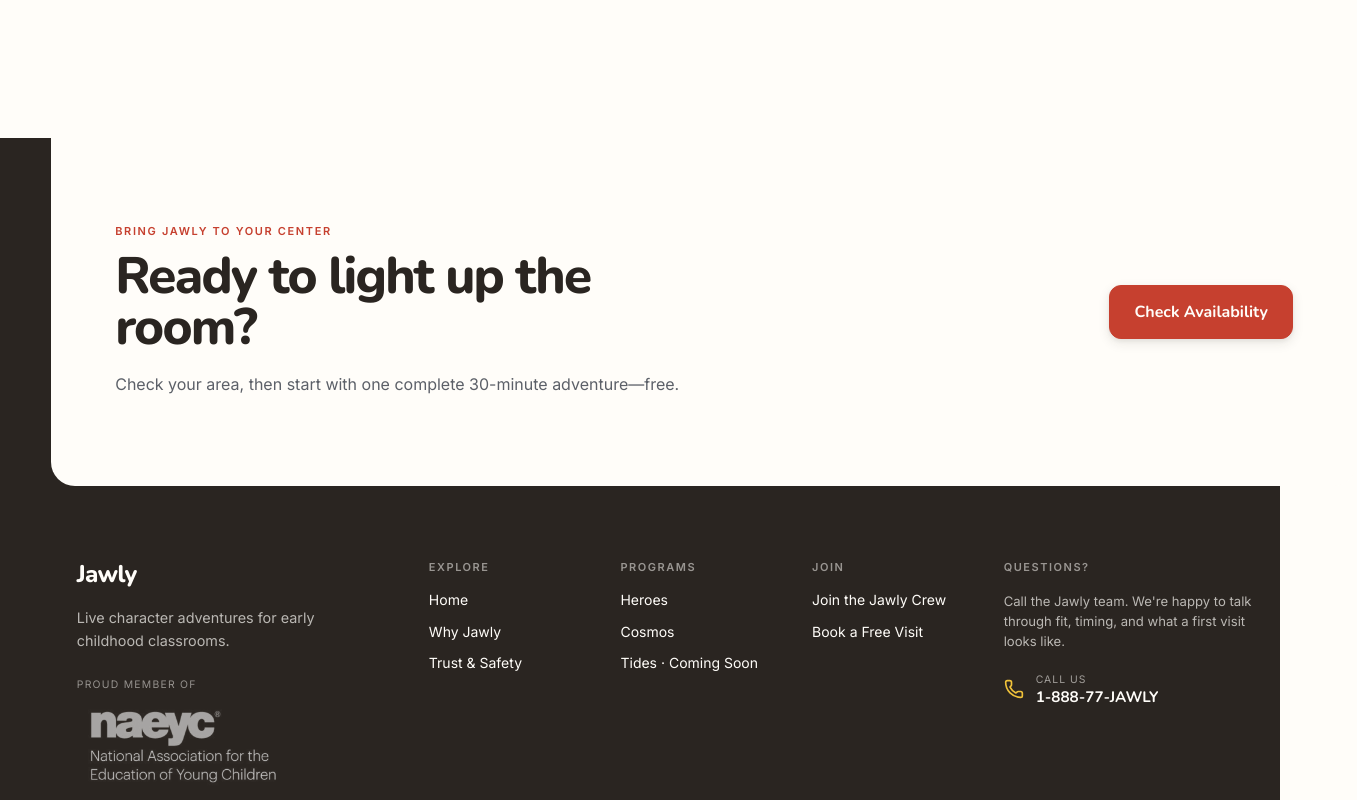
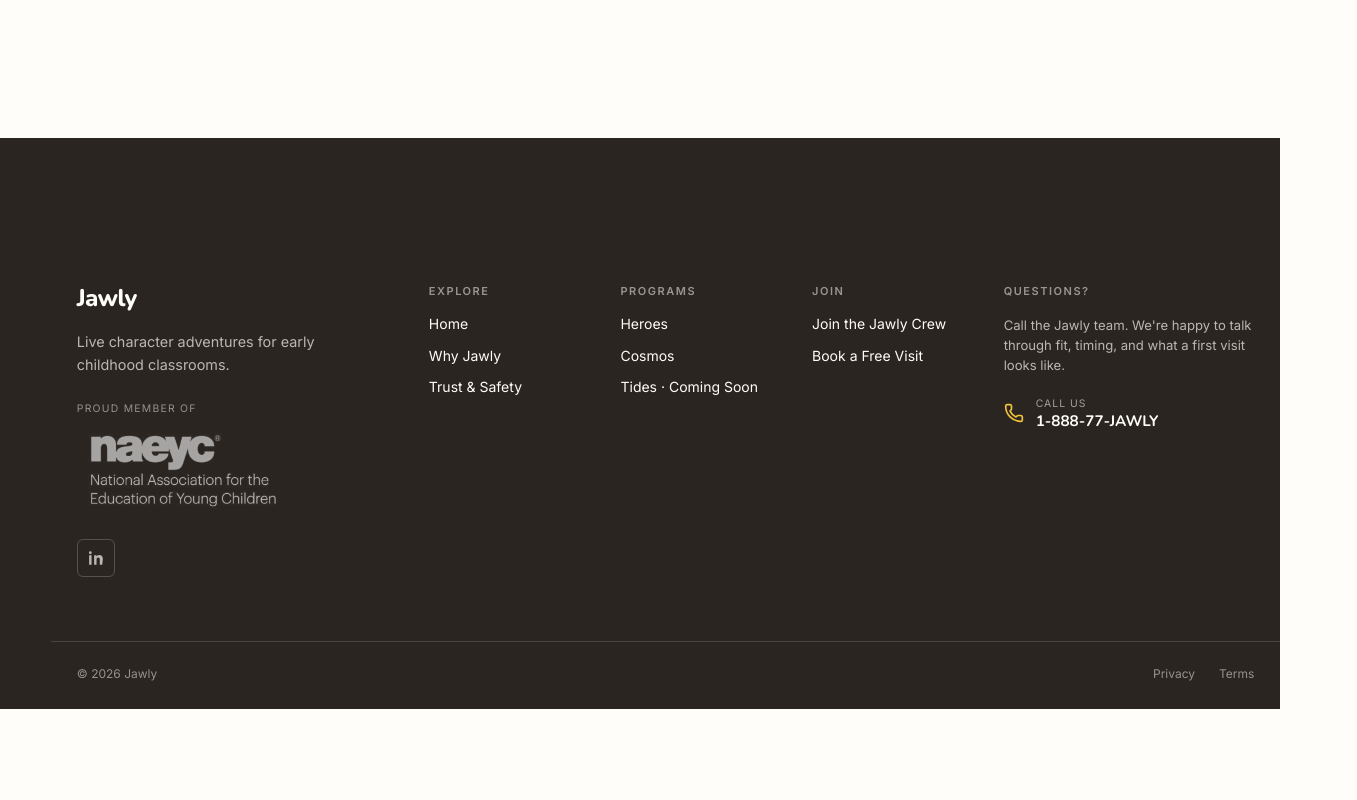
Before and after one commit to Jawly-kids/jawly.kids, a Next.js app: page /term in a window 1280 px wide. Shown: the part 5780-6580 px from the top of the page, 1357 px wide, since content can reach past the window. After the commit the page ends 6489 px from the top, so only its background shows below. Built offline with nearby package versions, Linux system fonts and the light colour scheme.

Commit message:
Remove conversion banner from footer

```diff
--- a/components/site/Footer.tsx
+++ b/components/site/Footer.tsx
@@ -1,6 +1,5 @@
 import Link from "next/link";
 import { Phone } from "lucide-react";
-import CheckArea from "@/components/availability/CheckArea";
 import { programs, site } from "@/lib/site";
 import styles from "./site.module.css";
 
@@ -15,20 +14,6 @@
 export default function Footer() {
   return (
     <footer className={styles.footer}>
-      <div className={styles.footerCta}>
-        <div>
-          <p className={styles.footerEyebrow}>Bring Jawly to your center</p>
-          <h2>Ready to light up the room?</h2>
-          <p>Check your area, then start with one complete 30-minute adventure—free.</p>
-        </div>
-        <CheckArea
-          className={styles.footerCtaButton}
-          demoHref="/heroes#calendar"
-          page="footer"
-          label="Check Availability"
-        />
-      </div>
-
       <div className={styles.footerInner}>
         <div className={styles.footerBrand}>
           <Link className={styles.footerWordmark} href="/" aria-label={`${site.name} home`}>
--- a/components/site/site.module.css
+++ b/components/site/site.module.css
@@ -279,67 +279,9 @@
 }
 
 .footer {
-  padding: 0 max(4vw, 24px) 28px;
+  padding: 72px max(4vw, 24px) 28px;
   color: var(--paper);
   background: var(--ink);
-}
-
-.footerCta {
-  width: min(1400px, 100%);
-  min-height: 220px;
-  margin: 0 auto;
-  padding: clamp(36px, 5vw, 64px);
-  display: grid;
-  grid-template-columns: minmax(0, 1fr) auto;
-  align-items: center;
-  gap: 48px;
-  color: var(--ink);
-  background: var(--paper);
-  border-radius: 0 0 24px 24px;
-}
-
-.footerEyebrow {
-  margin: 0 0 14px;
-  color: var(--red);
-  font: 600 .6875rem/1 var(--font-sans);
-  letter-spacing: .15em;
-  text-transform: uppercase;
-}
-
-.footerCta h2 {
-  max-width: 18ch;
-  margin: 0;
-  font: 800 clamp(2rem, 4vw, 3.5rem)/1 var(--font-display);
-  letter-spacing: -.035em;
-}
-
-.footerCta > div > p:last-child {
-  max-width: 620px;
-  margin: 18px 0 0;
-  color: var(--muted);
-  line-height: 1.6;
-}
-
-.footerCtaButton {
-  min-height: 54px;
-  padding: 0 24px;
-  color: var(--paper);
-  background: var(--red);
-  border: 1px solid var(--red);
-  border-radius: 12px;
-  box-shadow: 0 4px 12px rgb(42 37 33 / .1), 0 2px 4px rgb(42 37 33 / .06);
-  font: 700 1rem/1 var(--font-display);
-  cursor: pointer;
-  transition: background-color 180ms ease, border-color 180ms ease, transform 120ms ease;
-}
-
-.footerCtaButton:hover {
-  background: var(--deep);
-  border-color: var(--deep);
-}
-
-.footerCtaButton:active {
-  transform: scale(.97);
 }
 
 .footerInner {
@@ -657,19 +599,7 @@
   }
 
   .footer {
-    padding: 0 16px 24px;
-  }
-
-  .footerCta {
-    min-height: 0;
-    padding: 38px 24px;
-    grid-template-columns: 1fr;
-    gap: 28px;
-    border-radius: 0 0 16px 16px;
-  }
-
-  .footerCtaButton {
-    width: 100%;
+    padding: 56px 16px 24px;
   }
 
   .footerInner {
@@ -712,8 +642,7 @@
   .header,
   .programMenuTrigger svg,
   .navCta,
-  .programImage img,
-  .footerCtaButton {
+  .programImage img {
     transition: none;
   }
 }
```
